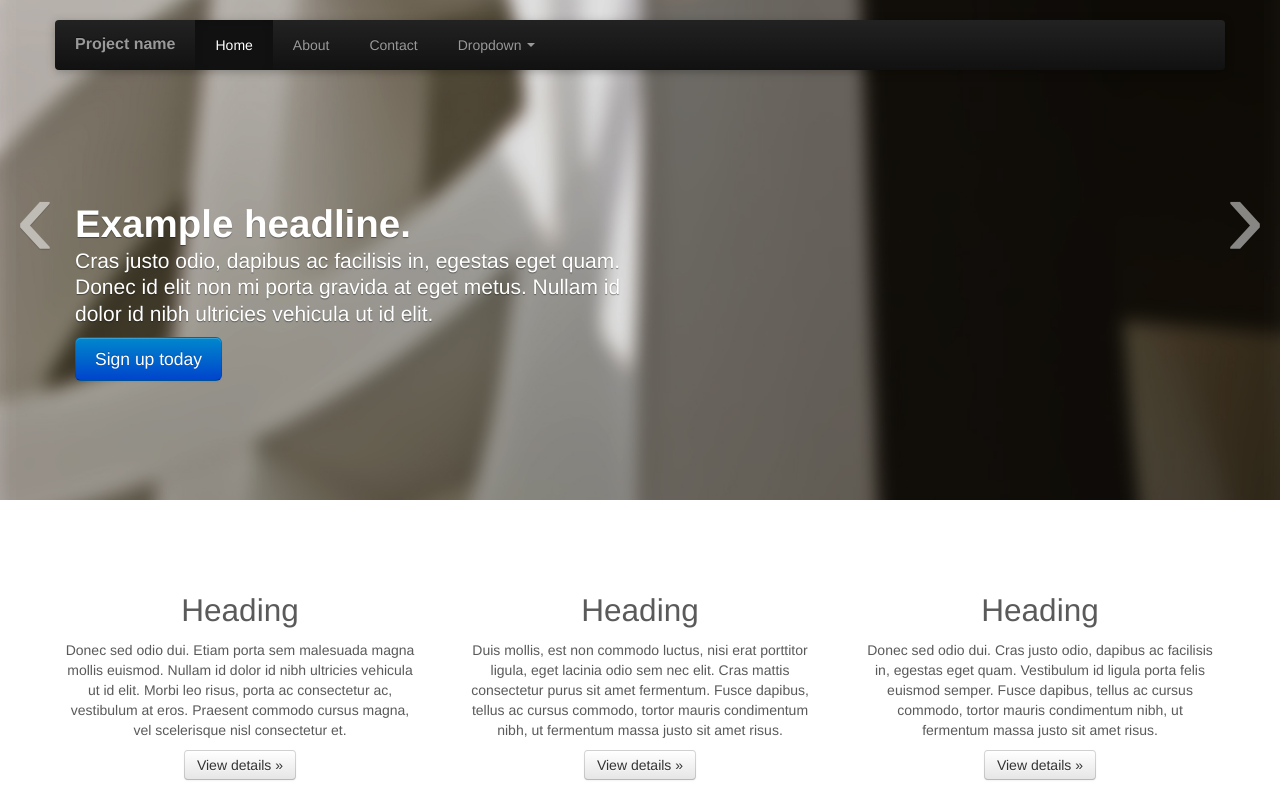
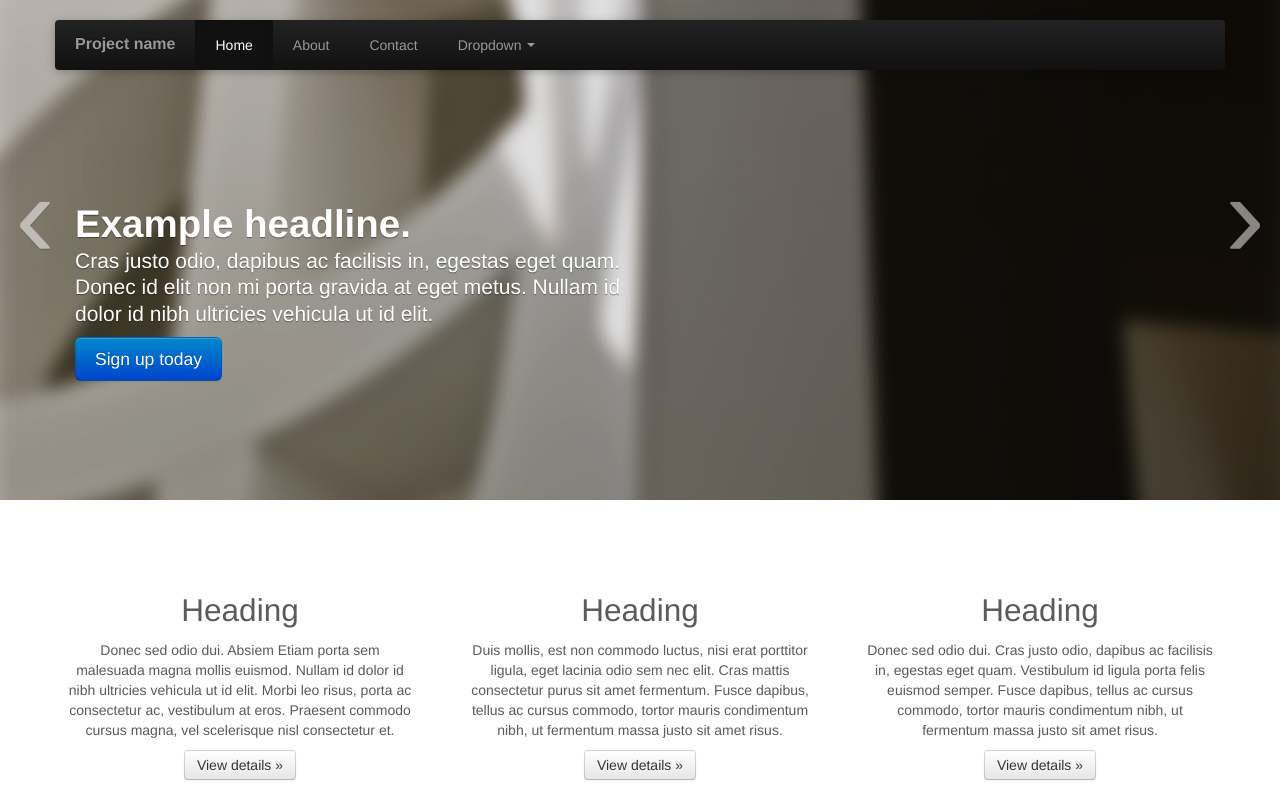
Before and after one commit to peter-rounce-uk/website, a plain HTML site: page index.html in a window 1280 px wide. Shown: the top 800 px of the page. Drawn offline with Linux system fonts and the light colour scheme.

Commit message:
Updated index.html

```diff
--- a/index.html
+++ b/index.html
@@ -366,7 +366,7 @@
         <div class="span4">
           <img class="img-circle" data-src="holder.js/140x140">
           <h2>Heading</h2>
-          <p>Donec sed odio dui. Etiam porta sem malesuada magna mollis euismod. Nullam id dolor id nibh ultricies vehicula ut id elit. Morbi leo risus, porta ac consectetur ac, vestibulum at eros. Praesent commodo cursus magna, vel scelerisque nisl consectetur et.</p>
+          <p>Donec sed odio dui. Absiem Etiam porta sem malesuada magna mollis euismod. Nullam id dolor id nibh ultricies vehicula ut id elit. Morbi leo risus, porta ac consectetur ac, vestibulum at eros. Praesent commodo cursus magna, vel scelerisque nisl consectetur et.</p>
           <p><a class="btn" href="#">View details &raquo;</a></p>
         </div><!-- /.span4 -->
         <div class="span4">
```
